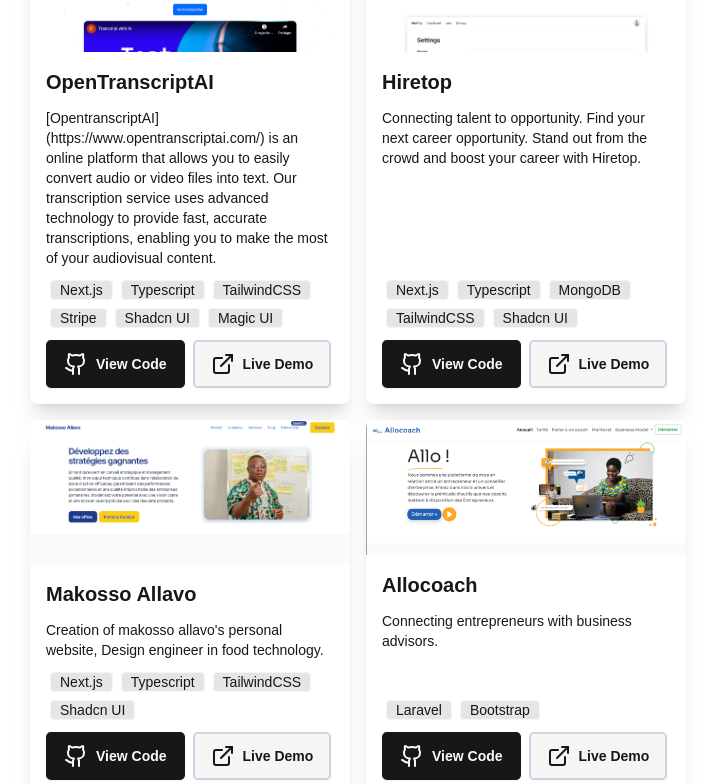
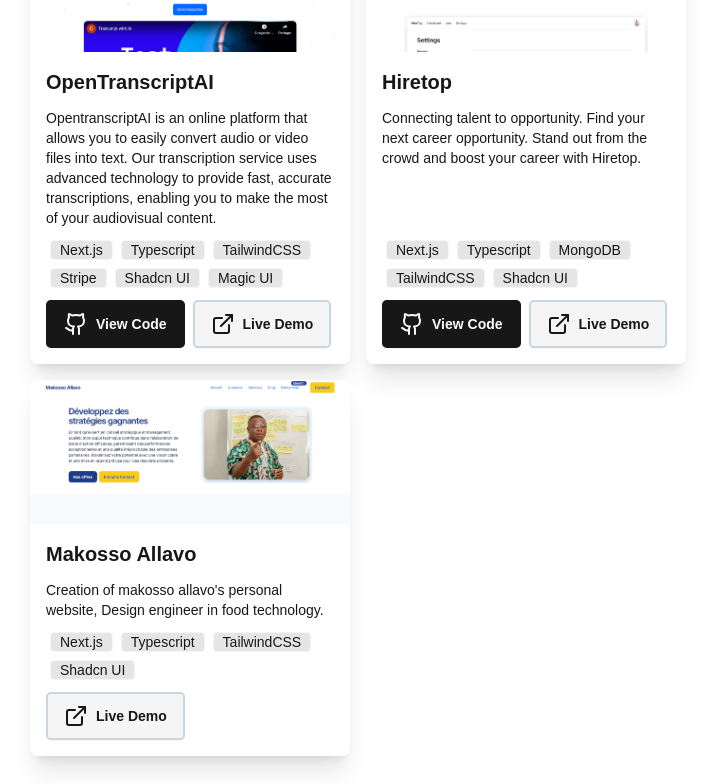
Before and after one commit to Osiris8/osirismigan, a Next.js app: page / in a window 1280 px wide. Shown: the part 1676-2460 px from the top of the page, without its empty margins (282-997 px from the left). Built offline with nearby package versions, Linux system fonts and the light colour scheme.

Commit message:
Update Project component

```diff
--- a/components/Project.tsx
+++ b/components/Project.tsx
@@ -1,9 +1,9 @@
 import { ExternalLink, Github } from "lucide-react";
 import Image, { StaticImageData } from "next/image";
-import allocoach from "@/public/images/allocoach.png";
 import allavo from "@/public/images/allavo.png";
 import opentranscriptai from "@/public/images/opentranscriptai.png";
 import hiretop from "@/public/images/hiretop.png";
+import Link from "next/link";
 
 // Définition de l'interface Project
 interface ProjectType {
@@ -21,7 +21,7 @@
     {
       title: "OpenTranscriptAI",
       description:
-        "[OpentranscriptAI](https://www.opentranscriptai.com/) is an online platform that allows you to easily convert audio or video files into text. Our transcription service uses advanced technology to provide fast, accurate transcriptions, enabling you to make the most of your audiovisual content.",
+        "OpentranscriptAI is an online platform that allows you to easily convert audio or video files into text. Our transcription service uses advanced technology to provide fast, accurate transcriptions, enabling you to make the most of your audiovisual content.",
       imageUrl: opentranscriptai, // Pas d'image fournie, donc vide
       badges: [
         "Next.js",
@@ -51,16 +51,7 @@
       imageUrl: allavo, // Pas d'image fournie, donc vide
       badges: ["Next.js", "Typescript", "TailwindCSS", "Shadcn UI"],
       codeLink: "", // Pas de lien de code fourni
-      demoLink: "https://osirismigan.com/",
-    },
-    {
-      title: "Allocoach",
-      description: "Connecting entrepreneurs with business advisors.",
-      imageUrl: allocoach, // Pas d'image fournie, donc vide
-      badges: ["Laravel", "Bootstrap"],
-      codeLink: "", // Pas de lien de code fourni
-      demoLink:
-        "https://files.edgestore.dev/vgd5z5zx1hzcip0s/publicFiles/_public/05f4f9dd-cb91-4a7f-b327-66dec5a8340e.webm",
+      demoLink: "https://www.makossoallavo.com/",
     },
   ];
 
@@ -92,14 +83,27 @@
                   ))}
                 </div>
                 <div className="card-actions justify-start">
-                  <button className="btn btn-primary">
-                    <Github />
-                    View Code
-                  </button>
-                  <button className="btn border-slate-300">
-                    <ExternalLink />
-                    Live Demo
-                  </button>
+                  {project.codeLink && (
+                    <Link
+                      href={project.codeLink}
+                      className="btn btn-primary"
+                      target="_blank"
+                    >
+                      <Github />
+                      View Code
+                    </Link>
+                  )}
+
+                  {project.demoLink && (
+                    <Link
+                      href={project.demoLink}
+                      className="btn border-slate-300"
+                      target="_blank"
+                    >
+                      <ExternalLink />
+                      Live Demo
+                    </Link>
+                  )}
                 </div>
               </div>
             </div>
```
